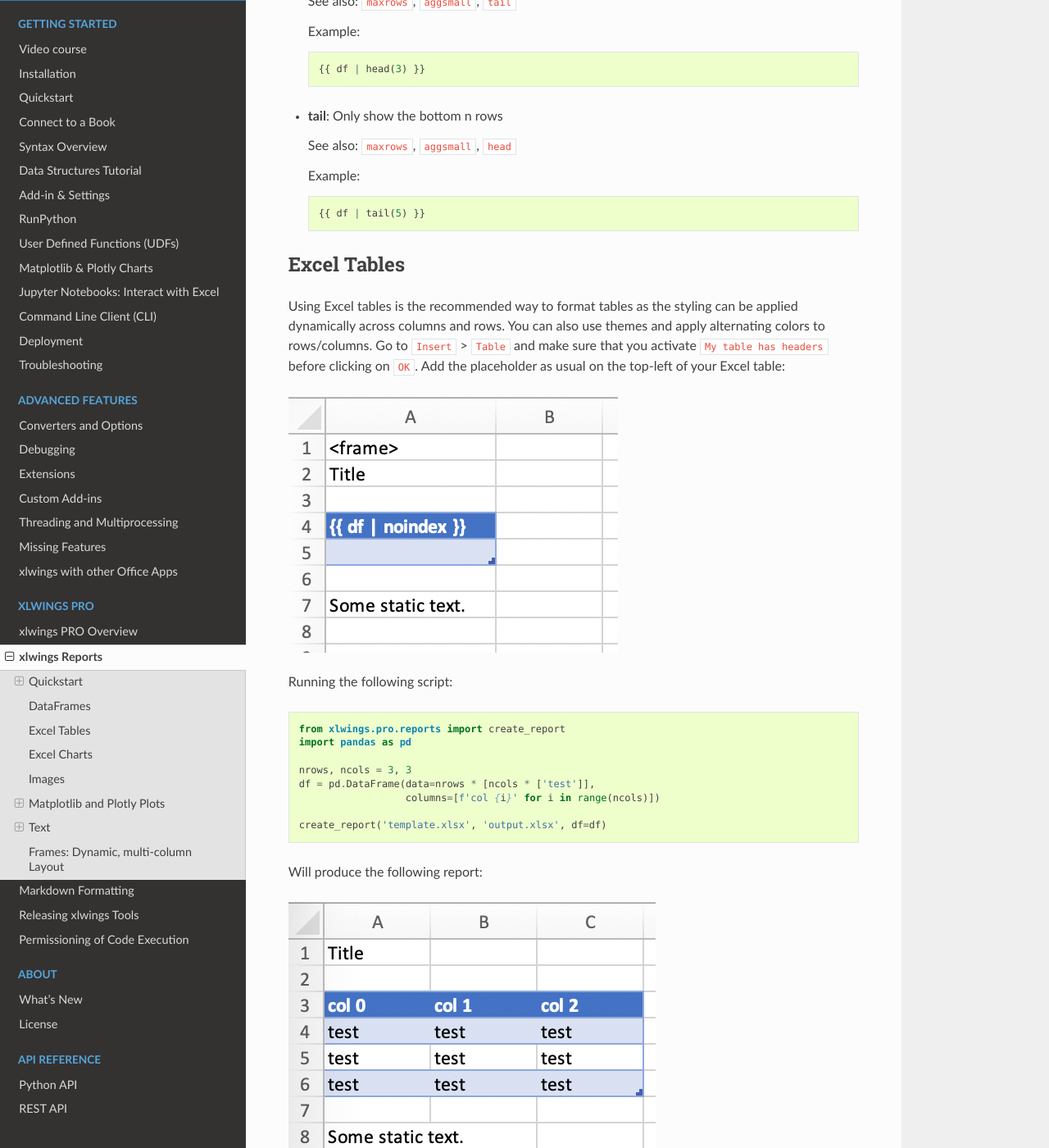
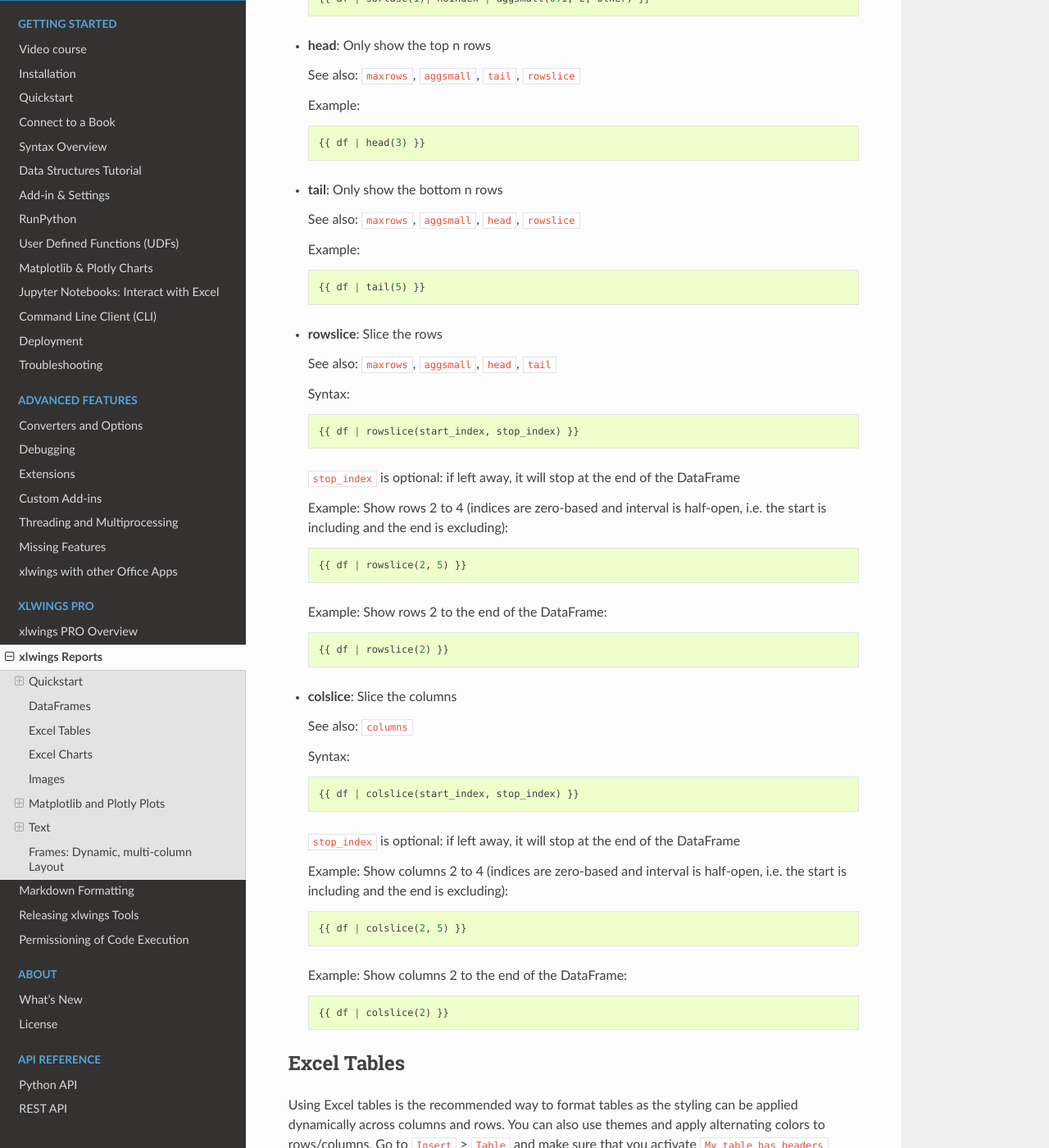
Before and after one commit to xlwings/xlwings, a Sphinx documentation site: the page built from docs/reports.rst, in a window 1280 px wide and 1400 px high, scrolled down 5644 px. Shown: the whole window at 82% size. Built offline with Sphinx 7.4.7 and the Read the Docs theme 2.0.0, drawn with Linux system fonts in a browser that asks for light colours; some of the changed text lies outside the part shown.

Commit message:
added colslice and rowslice filters (#1645)

```diff
--- a/docs/reports.rst
+++ b/docs/reports.rst
@@ -72,10 +72,9 @@ the value from the Python variable:
 
 .. figure:: images/myreport.png
 
-By default, xlwings Reports overwrites existing values in templates if there is not enough free space for your variable.
-If you want your rows to dynamically shift according to the height of your array, use :ref:`Frames <Frames>`.
+See also :meth:`create_reports (API reference) <xlwings.pro.reports.create_report>`.
 
-See also :meth:`create_reports (API reference) <xlwings.pro.reports.create_report>`.
+.. note:: By default, xlwings Reports overwrites existing values in templates if there is not enough free space for your variable. If you want your rows to dynamically shift according to the height of your array, use :ref:`Frames <Frames>`.
 
 DataFrames
 ----------
@@ -126,6 +125,8 @@ Available filters for DataFrames:
 
 * **columns**: Select/reorder columns and insert empty columns (indices are zero-based)
 
+  See also: ``colslice``
+
   Example: introduce an empty column (``None``) as the second column and switch the order of the second and third column::
 
     {{ df | columns(0, None, 2, 1) }}
@@ -137,7 +138,7 @@ Available filters for DataFrames:
 
   If your DataFrame has 12 rows and you use ``maxrows(10, Other)`` as filter, you'll get a table that shows the first 9 rows as-is and sums up the remaining 3 rows under the label ``Other``. If your data is unsorted, combine it with the ``sortasc``/``sortdesc`` to make sure the correct rows are aggregated.
 
-  See also: ``aggsmall``, ``head``, ``tail``
+  See also: ``aggsmall``, ``head``, ``tail``, ``rowslice``
 
   Syntax::
 
@@ -155,7 +156,7 @@ Available filters for DataFrames:
 
   If the values in the specified row are below the threshold values, they will be summed up in a single row.
 
-  See also: ``maxrows``, ``head``, ``tail``
+  See also: ``maxrows``, ``head``, ``tail``, ``rowslice``
 
   Syntax::
 
@@ -171,7 +172,7 @@ Available filters for DataFrames:
 
 * **head**: Only show the top n rows
 
-  See also: ``maxrows``, ``aggsmall``, ``tail``
+  See also: ``maxrows``, ``aggsmall``, ``tail``, ``rowslice``
 
   Example::
 
@@ -179,11 +180,47 @@ Available filters for DataFrames:
 
 * **tail**: Only show the bottom n rows
 
-  See also: ``maxrows``, ``aggsmall``, ``head``
+  See also: ``maxrows``, ``aggsmall``, ``head``, ``rowslice``
 
   Example::
 
   {{ df | tail(5) }}
+
+* **rowslice**: Slice the rows
+
+  See also: ``maxrows``, ``aggsmall``, ``head``, ``tail``
+
+  Syntax::
+
+  {{ df | rowslice(start_index, stop_index) }}
+
+  ``stop_index`` is optional: if left away, it will stop at the end of the DataFrame
+
+  Example: Show rows 2 to 4 (indices are zero-based and interval is half-open, i.e. the start is including and the end is excluding)::
+
+  {{ df | rowslice(2, 5) }}
+
+  Example: Show rows 2 to the end of the DataFrame::
+
+  {{ df | rowslice(2) }}
+
+* **colslice**: Slice the columns
+
+  See also: ``columns``
+
+  Syntax::
+
+  {{ df | colslice(start_index, stop_index) }}
+
+  ``stop_index`` is optional: if left away, it will stop at the end of the DataFrame
+
+  Example: Show columns 2 to 4 (indices are zero-based and interval is half-open, i.e. the start is including and the end is excluding)::
+
+  {{ df | colslice(2, 5) }}
+
+  Example: Show columns 2 to the end of the DataFrame::
+
+  {{ df | colslice(2) }}
 
 .. _excel_tables_reports:
 
```
Also changed, not shown: 3 other files.
